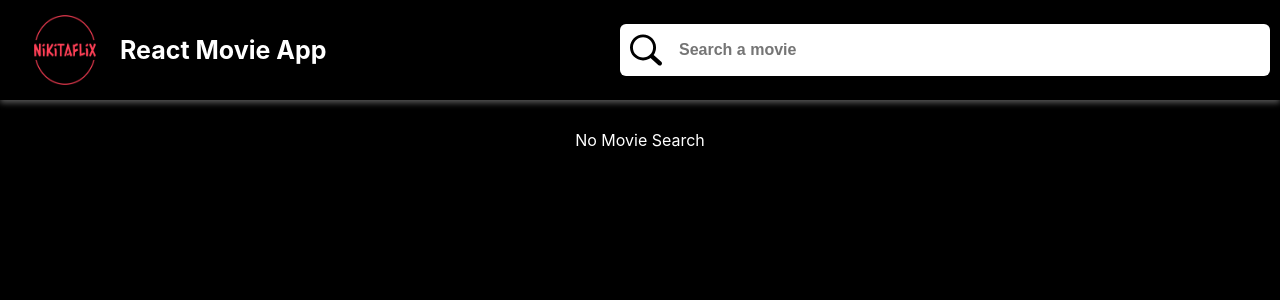
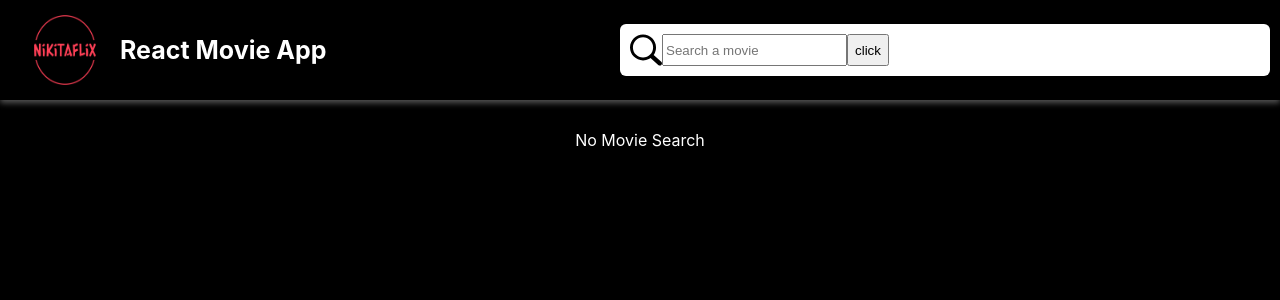
Before and after one commit to nikitaasinghh/movie-app, a React (Create React App) app: page / in a window 1280 px wide. Shown: the top 300 px of the page. Built offline with nearby package versions, Linux system fonts and the light colour scheme; the HTML template or start-up script is replaced by a standard one.

Commit message:
searchMovie

```diff
--- a/src/App.js
+++ b/src/App.js
@@ -4,6 +4,7 @@ import styled from 'styled-components'
 import MovieComponent from './components/MovieComponent/MovieComponent';
 import { useState } from 'react';
 import axios from 'axios';
+import { useRef } from "react"
 
 const API_KEY="b32581e6";
 const Container = styled.div`
@@ -79,8 +80,10 @@ function App() {
   const [search,updateSearch]=useState();
   const [timeoutId,updateTimeoutId]=useState();
   const [movieList,updateMovieList]=useState([]);
+  const inputRef=useRef(null);
+  const fetchData= async (searchString)=>{
+    // searchString=searchString+" ";
 
-  const fetchData= async (searchString)=>{
     const response=await axios.get(`https://www.omdbapi.com/?s=${searchString}&apikey=${API_KEY}`,);
     console.log(response);
     updateMovieList(response.data.Search);
@@ -88,7 +91,10 @@ function App() {
 
   const onChange=(event)=>{
     clearTimeout(timeoutId);
+    // inputRef.current.value
     updateSearch(event.target.value);
+    console.log(search)
+    // fetchData(search)
     const timeout=setTimeout(()=>fetchData(search),500);
     updateTimeoutId(timeout);
   }
@@ -103,9 +109,9 @@ function App() {
         </AppName>
         <SearchBox>
           <SearchIcon src="/images/search-icon.svg"></SearchIcon>
-          <SearchInput placeholder="Search a movie"
-          onChange={onChange}
+          <input type="text" placeholder="Search a movie"
           value={search}/>
+          <button onClick={onChange}>click</button>
         </SearchBox>
       </Header>
       <MovieListContainer>
```
Also changed, not shown: src/components/MovieInfo/MovieInfo.js (added, +9 -0 lines).
